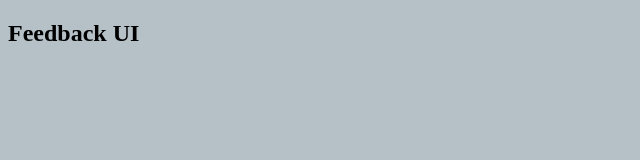
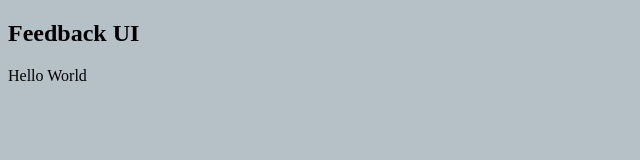
Before and after one commit to bruhu/feedback-app, a React (Create React App) app: page / in a window 1280 px wide. Shown: the top 160 px of the page, without its empty margins (0-640 px from the left). Built offline with nearby package versions, Linux system fonts and the light colour scheme.

Commit message:
successfully passed prop into header component

```diff
--- a/src/components/Header.jsx
+++ b/src/components/Header.jsx
@@ -1,8 +1,9 @@
-function Header() {
+function Header(props) {
   return (
     <header>
       <div className="container">
         <h2>Feedback UI</h2>
+        <p>{props.text}</p>
       </div>
     </header>
   )
```
